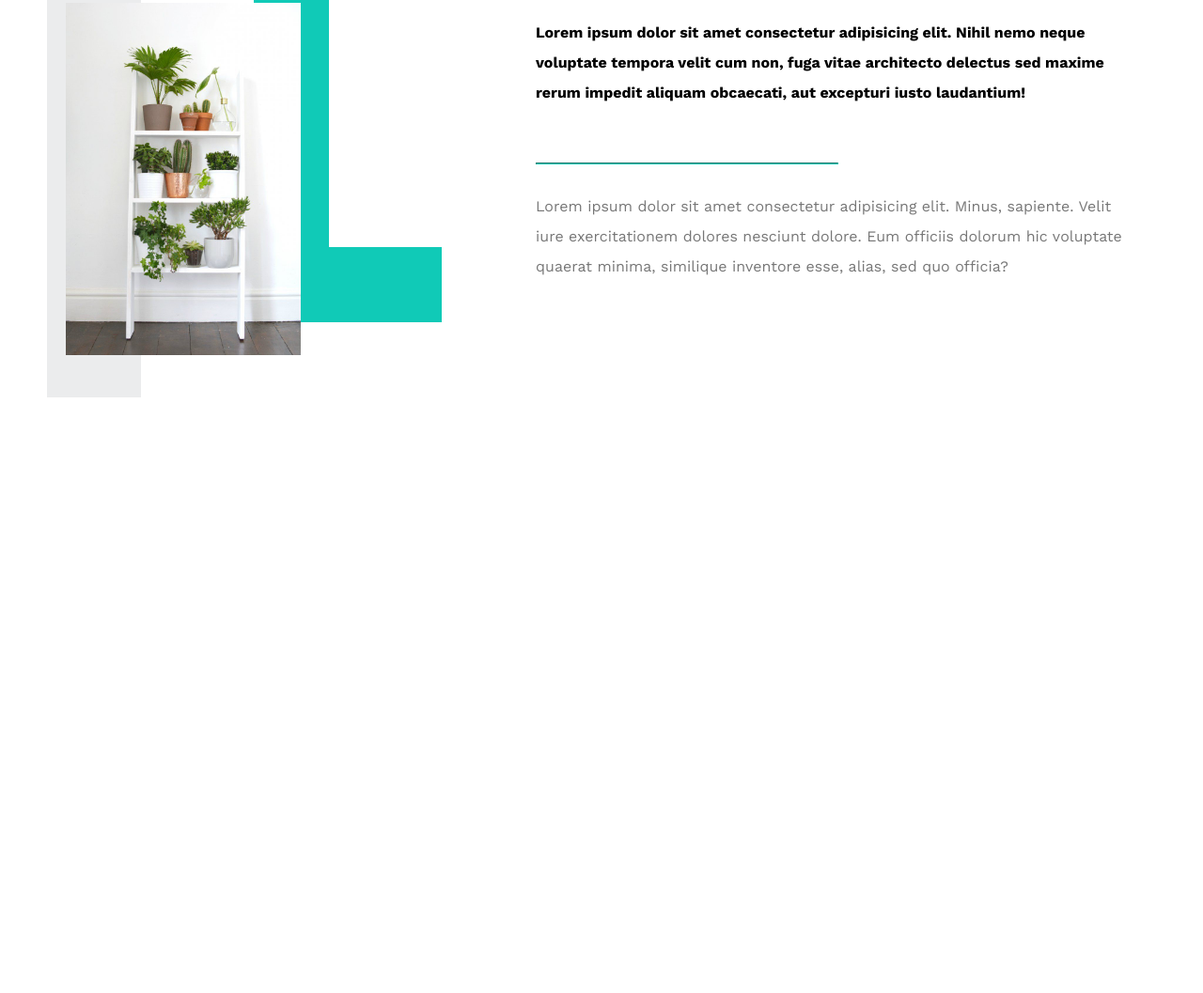
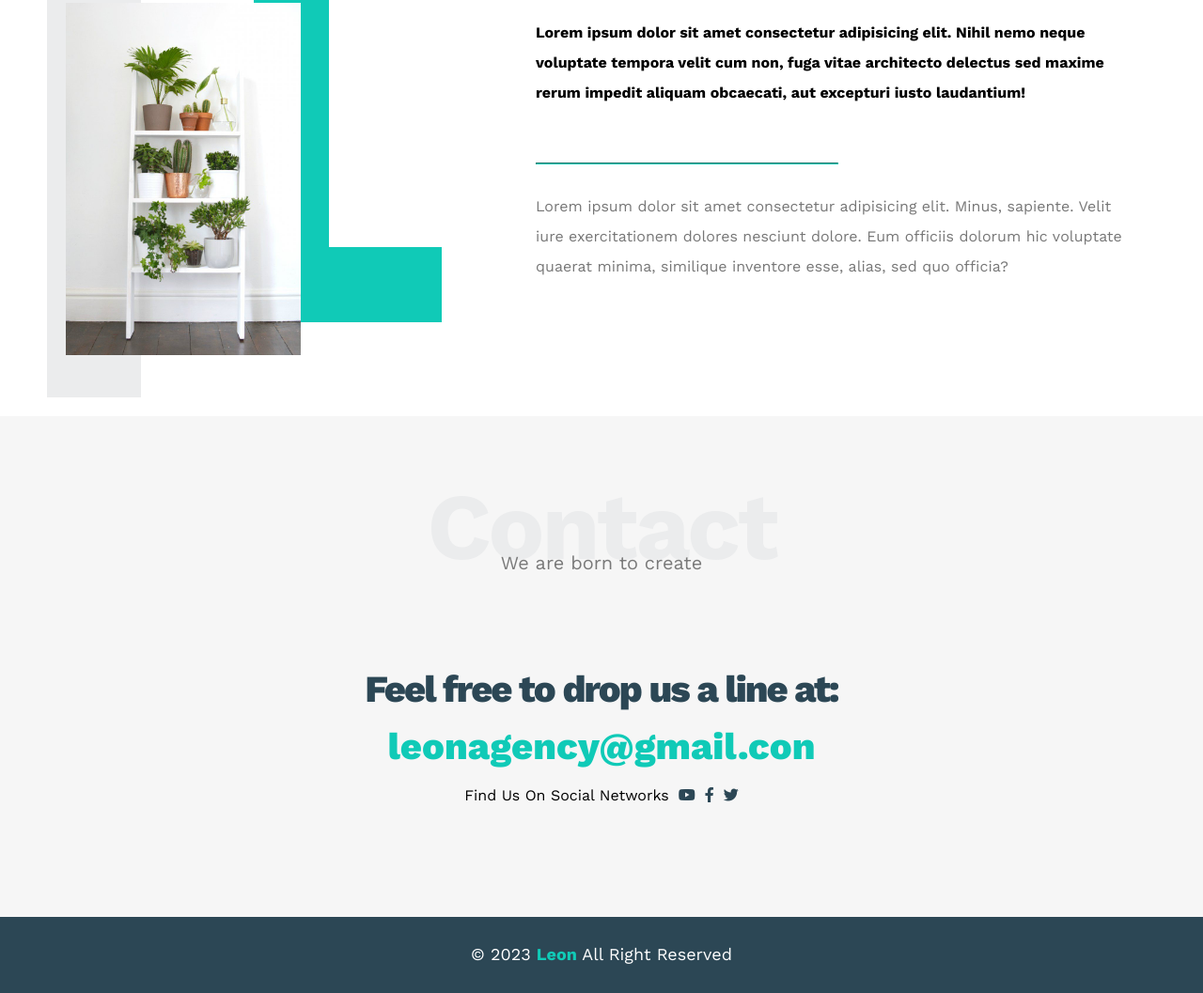
Before and after one commit to elmegharbel-3/elzero_pr_1, a plain HTML site: page index.html in a window 1280 px wide. Shown: the part 2830-3887 px from the top of the page at 94% size. Before the commit the page ends 3273 px from the top, so only its background shows below. Drawn offline with nearby package versions, Linux system fonts and the light colour scheme.

Commit message:
Added contact section and footer, finished the project

```diff
--- a/css/leon.css
+++ b/css/leon.css
@@ -4,6 +4,13 @@
 }
 body {
     font-family: "Work Sans" , sans-serif;
+}
+html {
+    scroll-behavior: smooth;
+    -webkit-scroll-behavior: smooth;
+    -moz-scroll-behavior: smooth;
+    -ms-scroll-behavior: smooth;
+    -o-scroll-behavior: smooth;
 }
 /* End Global Rules */
 /* Star Variables */
@@ -49,14 +56,18 @@ body {
         margin-top: -20px;
     }
     .services .content .col .srv {
-        flex-direction: column;
-        text-align: center;
+        flex-direction: column !important;
+        text-align: center !important;
+    }
+    .contact .info p,
+    .contact .info a{
+        font-size: 25px !important;
     }
 }
 
 /* Small Screens */
 
-@media (min-width: 768px) and (max-width: 991px) {
+@media (min-width: 768px) and  (max-width: 991px) {
     .container{
         width: 750px
     }
@@ -98,6 +109,20 @@ body {
     }
 
 }
+@media (max-width: 991px) {
+    .about .container .content {
+        flex-direction: column;
+        text-align: center;
+    }
+    .about .container .content .col .image {
+        margin: 0 auto 60px;
+    }
+    .about .content .image::before,
+  .about .content .image::after {
+    display: none;
+  }
+}
+
 
 /* End Media Queries For All Screen Sizes  */
 
@@ -377,3 +402,52 @@ header .links ul li a:hover{
     color: var(--para-color);
 }
 /* End About */
+/* Start Contact */
+.contact {
+    background-color: var(--section-background);
+    padding-top: var(--section-padding);
+    padding-bottom: var(--section-padding);
+}
+.contact .info {
+    text-align: center;
+    padding-top: var(--section-padding);
+    padding-bottom: var(--section-padding);
+}
+.contact .info p {
+    color:var(--secondary-color);
+    font-weight: 800;
+    font-size: 40px;
+    letter-spacing: -2px;
+    margin-bottom: 15px;
+}
+.contact .info a {
+    display: block;
+    text-decoration: none;
+    color: var(--main-color);
+    font-size: 40px;
+    font-weight: 800;
+}
+.contact .info .social {
+    margin: 20px 0 0;
+    display: flex;
+    justify-content: center;
+    font-size: 16px;
+}
+.contact .info .social i{
+    margin-left: 10px;
+    color: var(--secondary-color);
+}
+/* End Contact */
+/* Start Footer  */
+.footer {
+    background-color: var(--secondary-color);
+    color: white;
+    padding: 30px 10px;
+    text-align: center;
+    font-size: 18px;
+  }
+  .footer span {
+    font-weight: bold;
+    color: var(--main-color);
+  }
+/* End Footer */
--- a/index.html
+++ b/index.html
@@ -30,7 +30,7 @@
                 </span>
                 <ul>
                     <li><a href="#services">Services</a></li>
-                    <li><a href="#portofolio">Portofolio</a></li>
+                    <li><a href="#portfolio">Portfolio</a></li>
                     <li><a href="#about">About</a></li>
                     <li><a href="#contact">Contact</a></li>
                 </ul>
@@ -69,7 +69,7 @@
     </div>
 <!-- End Features -->
 <!-- Start Services -->
-    <div class="services">
+    <div class="services" id="services">
         <div class="container">
             <h2 class="special-heading">Services</h2>
             <p>Don't Be Busy Be Productive</p>
@@ -116,7 +116,7 @@
         </div>
 <!-- End Services -->
 <!-- Start Portfolio -->
-    <div class="portfolio">
+    <div class="portfolio" id="portfolio">
         <div class="container">
             <h2 class="special-heading">Portfolio</h2>
             <p>If you do it right, it will last forever.</p>
@@ -147,7 +147,7 @@
     </div>
 <!-- End Portfolio -->
 <!-- Start About -->
-    <div class="about">
+    <div class="about" id="about">
         <div class="container">
             <h2 class="special-heading">About</h2>
             <p>Less is more work</p>
@@ -167,5 +167,30 @@
 
     </div>
 <!-- End About -->
+<!-- Start Contact -->
+    <div class="contact" id="contact">
+        <div class="container">
+            <h2 class="special-heading">Contact</h2>
+            <p>We are born to create</p>
+            <div class="info">
+                <p class="label">Feel free to drop us a line at:</p>
+                <a href="mailto:leonagency@gmail.com?subject=Contact">leonagency@gmail.con</a>
+                <div class="social">
+                    Find Us On Social Networks
+                    <i class="fab fa-youtube"></i>
+                    <i class="fab fa-facebook-f"></i>
+                    <i class="fab fa-twitter"></i>
+                </div>
+            </div>
+        </div>
+    </div>
+<!-- End Contact -->
+<!-- Start Footer -->
+    <div class="footer">
+        <div class="container">
+            &copy; 2023 <span>Leon</span> All Right Reserved
+        </div>
+    </div>
+<!-- End Footer -->
 </body>
 </html>
```
